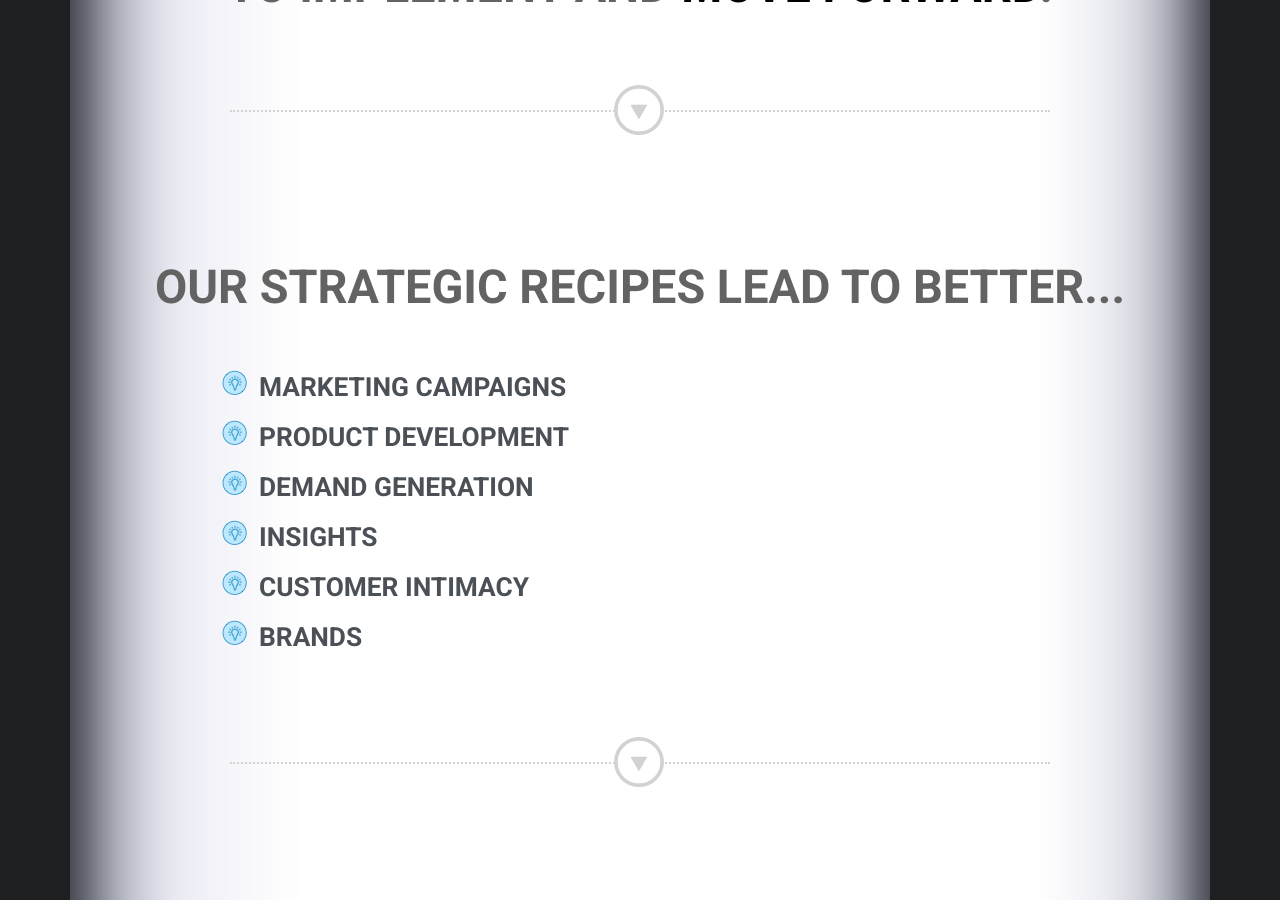
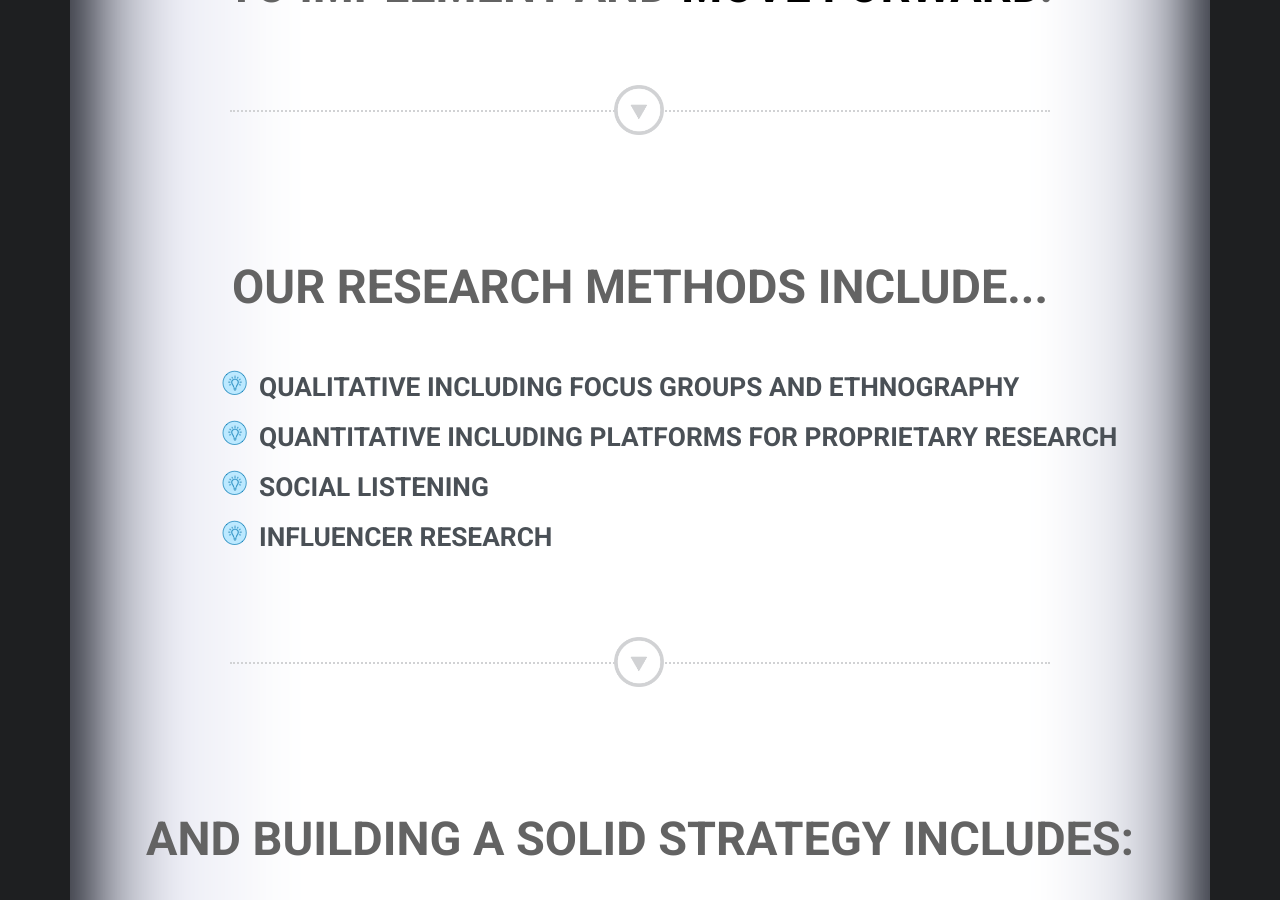
Before and after one commit to innovationmanagement/innovationmanagement.github.io, a Jekyll site: the page built from index.html, in a window 1280 px wide and 900 px high, scrolled down 8255 px. Built offline with Jekyll 4.4.1, drawn with Linux system fonts in a browser that asks for light colours.

Commit message:
Update index.html

```diff
--- a/index.html
+++ b/index.html
@@ -124,15 +124,13 @@
       {% include separator.html color="gray" %}
 
 
-      <div class="im-gray mb-2 strategy">OUR STRATEGIC RECIPES LEAD TO BETTER...</div>
+      <div class="im-gray mb-2 strategy">OUR RESEARCH METHODS INCLUDE...</div>
       <div class="style-list">
       <ul class="text-left">
-      <li>marketing campaigns</li>
-      <li>product development</li>
-      <li>demand generation</li>
-      <li>insights</li>
-      <li>Customer Intimacy</li>
-      <li>brands</li>
+        <li>qualitative including focus groups and ethnography</li>
+        <li>quantitative including platforms for proprietary research</li>
+        <li>social listening</li>
+        <li>influencer research</li>
       </ul>
       </div>
       {% include separator.html color="gray" %}
```
